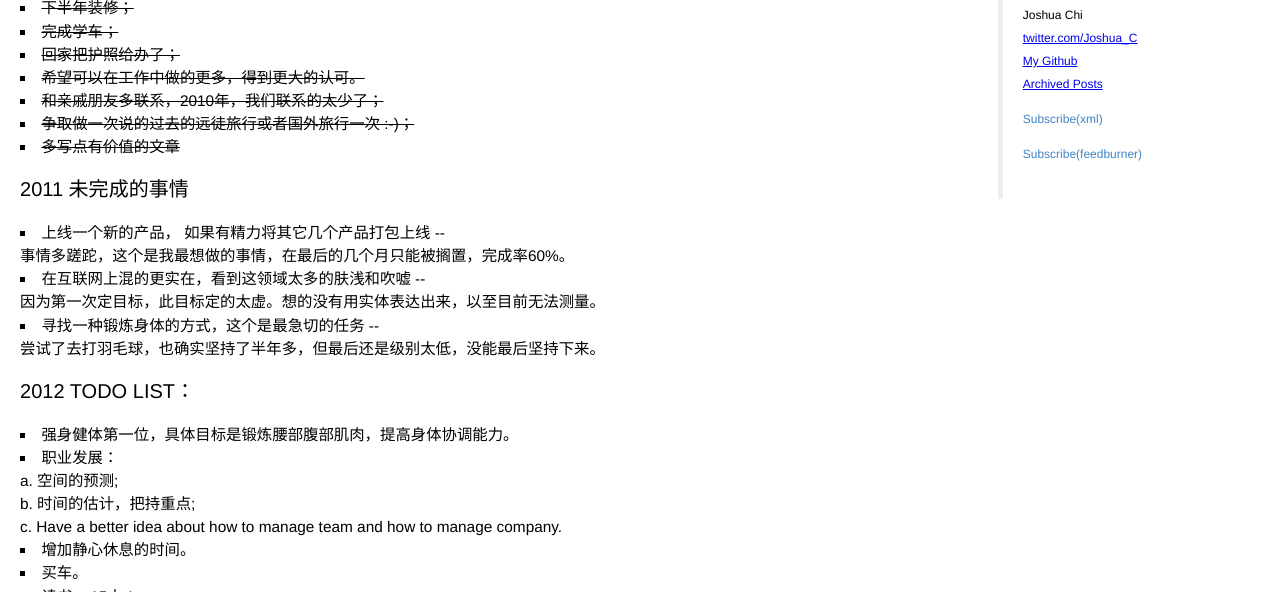
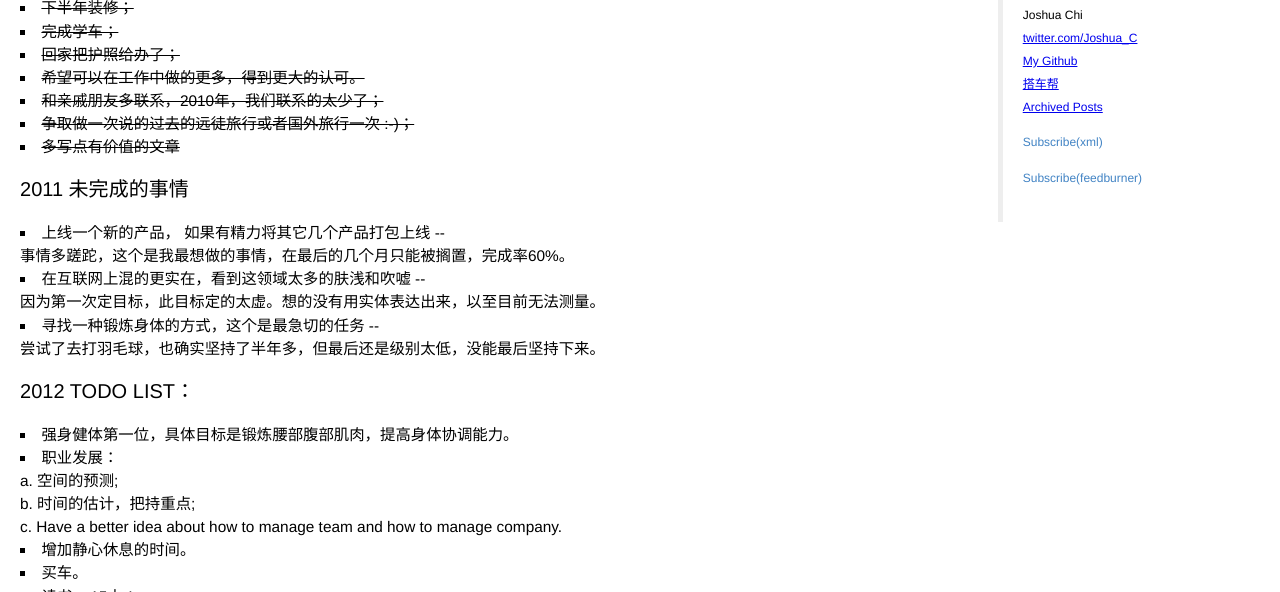
Before and after one commit to JoshuaChi/joshuachi.github.com, a Jekyll site: the page built from index.html, in a window 1280 px wide and 900 px high, cut to the strip 308-900 px from the top of the window. Built offline with Jekyll 4.4.1, drawn with Linux system fonts in a browser that asks for light colours; Markdown is read by kramdown in place of the engine named in the settings; the list of posts is cut into pages by our own code.

Commit message:
add dachebang.com

```diff
--- a/_layouts/default.html
+++ b/_layouts/default.html
@@ -39,6 +39,7 @@
     <div class="contact">
         <a href="http://twitter.com/Joshua_C/">twitter.com/Joshua_C</a><br />
 				<a href="https://github.com/joshuachi">My Github</a><br />
+				<a href="http://www.dachebang.com">搭车帮</a><br />
 			</div>
 			<div>
 				<a href='http://www.freetofeel.com/archives.html'> Archived Posts</a>
```
